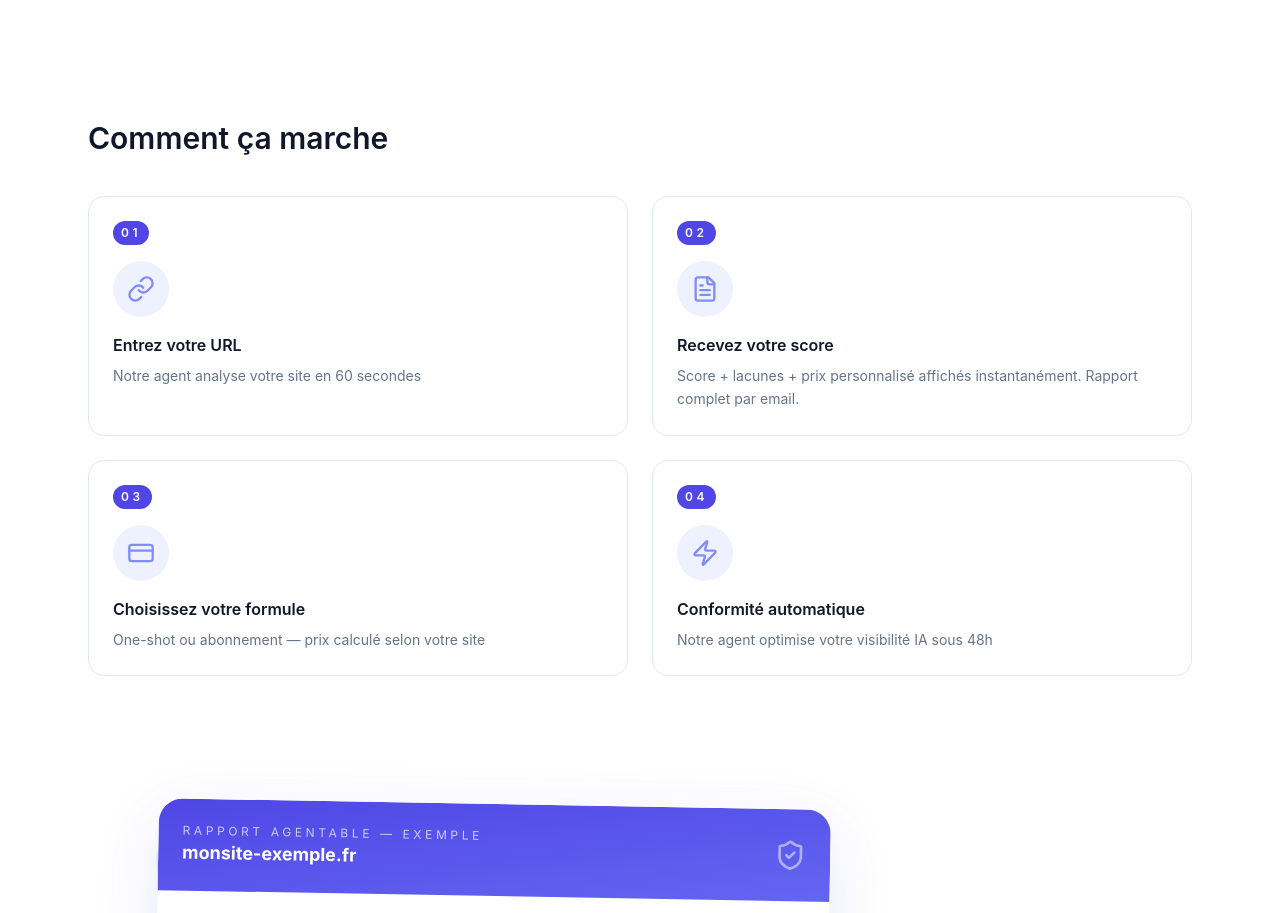
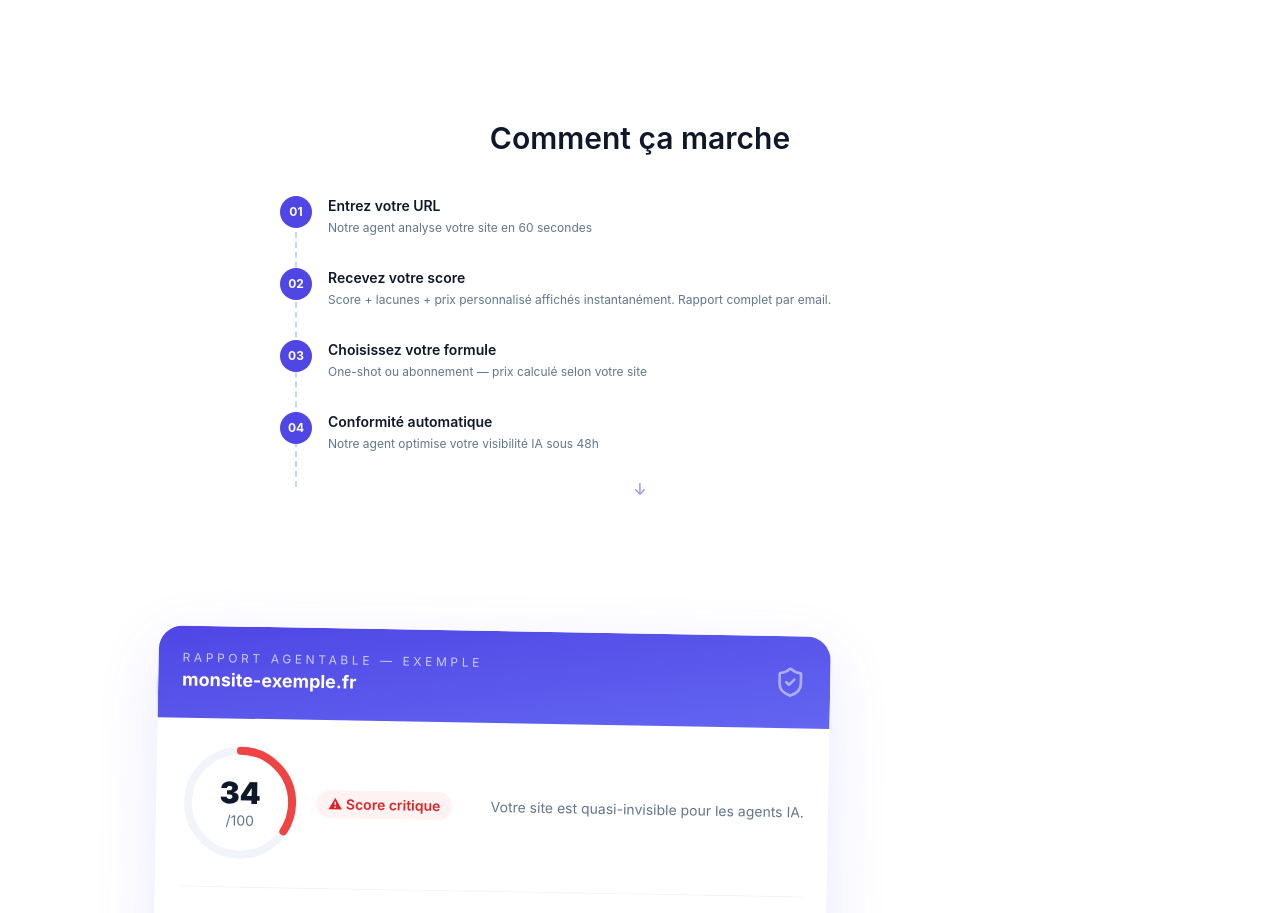
Before and after one commit to Kolkane/MCP-Audit, a Next.js app: page / in a window 1280 px wide. Shown: the part 920-1833 px from the top of the page. Built offline with nearby package versions, Linux system fonts and the light colour scheme; no server answers.

Commit message:
style: turn process section into timeline

```diff
--- a/app/page.tsx
+++ b/app/page.tsx
@@ -189,25 +189,23 @@ export default function Page() {
 
       {/* PROCESS */}
       <section className="section" id="process">
-        <div className="mx-auto max-w-6xl px-6">
+        <div className="mx-auto max-w-3xl px-6">
           <FadeIn>
-            <h2 className="text-3xl font-semibold">Comment ça marche</h2>
-            <div className="mt-10 grid gap-6 md:grid-cols-2">
-              {steps.map((step) => {
-                const Icon = step.icon;
-                return (
-                  <div key={step.number} className="flex h-full flex-col rounded-2xl border border-[#E2E8F0] bg-white p-6">
-                    <span className="w-fit rounded-full bg-[#4F46E5] px-2 py-1 text-xs font-semibold uppercase tracking-[0.3em] text-white">
+            <h2 className="text-3xl font-semibold text-center">Comment ça marche</h2>
+            <div className="relative mt-10">
+              <div className="absolute left-[15px] top-4 bottom-4 border-l-2 border-dashed border-indigo-200" />
+              <div className="space-y-8">
+                {steps.map((step, index) => (
+                  <div key={step.number} className="relative pl-12">
+                    <div className="absolute left-0 top-0 flex h-8 w-8 items-center justify-center rounded-full bg-[#4F46E5] text-xs font-bold text-white">
                       {step.number}
-                    </span>
-                    <div className="mt-4 flex h-14 w-14 items-center justify-center rounded-full bg-indigo-50 text-indigo-400">
-                      <Icon className="h-7 w-7" />
                     </div>
-                    <h3 className="mt-4 text-base font-semibold text-night">{step.title}</h3>
-                    <p className="mt-2 text-sm text-slate leading-relaxed">{step.description}</p>
+                    <h3 className="text-sm font-semibold text-night">{step.title}</h3>
+                    <p className="mt-1 text-xs text-slate">{step.description}</p>
                   </div>
-                );
-              })}
+                ))}
+              </div>
+              <div className="mt-6 flex justify-center text-indigo-400">↓</div>
             </div>
           </FadeIn>
         </div>
```
